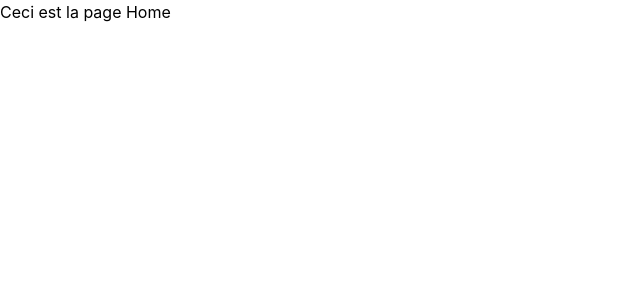
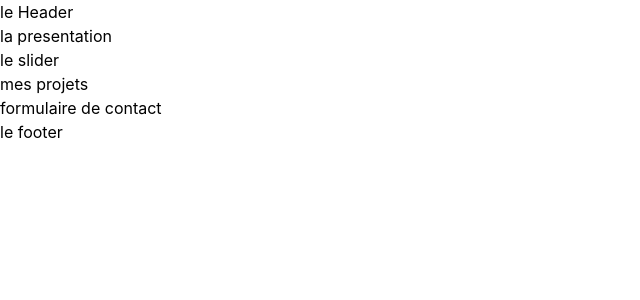
Before and after one commit to Phanttoms/P12-Portfolio, a React (Vite) app in the folder my-react-ts-app/: page / in a window 1280 px wide. Shown: the top 300 px of the page, without its empty margins (0-640 px from the left). Built offline with nearby package versions, Linux system fonts and the light colour scheme.

Commit message:
mise en place des composents

```diff
--- /dev/null
+++ b/my-react-ts-app/src/components/Footer/index.tsx
@@ -0,0 +1,3 @@
+export default function Footer() {
+	return <div>le footer</div>;
+}
--- /dev/null
+++ b/my-react-ts-app/src/components/Header/index.tsx
@@ -0,0 +1,3 @@
+export default function Header() {
+	return <div>le Header</div>;
+}
--- a/my-react-ts-app/src/pages/Home/index.tsx
+++ b/my-react-ts-app/src/pages/Home/index.tsx
@@ -1,3 +1,15 @@
+import Footer from "../../components/Footer";
+import Header from "../../components/Header";
+
 export default function Home() {
-	return <div>Ceci est la page Home</div>;
+	return (
+		<>
+			<Header />
+			<div>la presentation</div>
+			<div>le slider</div>
+			<div>mes projets</div>
+			<div>formulaire de contact</div>
+			<Footer />
+		</>
+	);
 }
```
